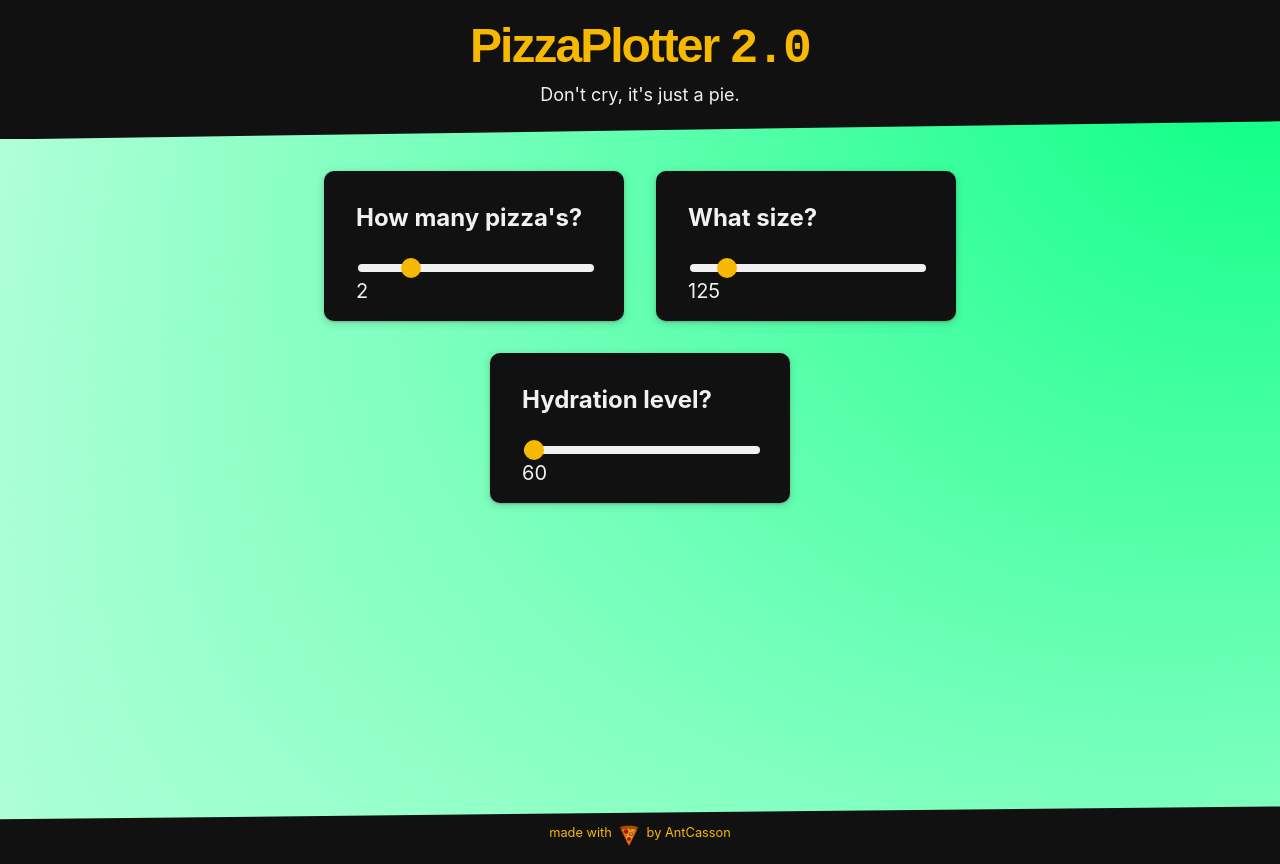
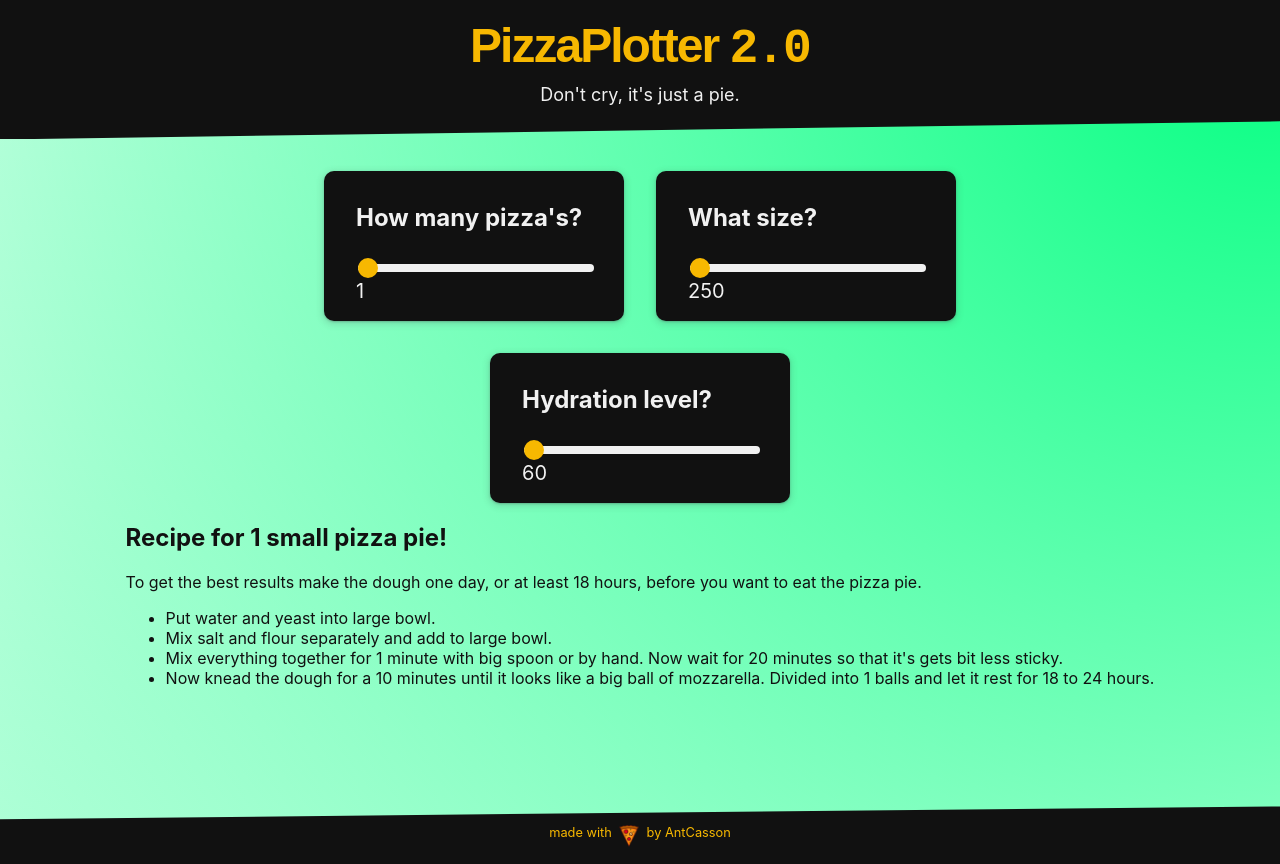
Before and after one commit to AntCasson/perfecto-pizza, a Next.js app: page / in a window 1280 px wide. Built offline with nearby package versions, Linux system fonts and the light colour scheme.

Commit message:
Added recipe and str state of sizes

```diff
--- a/pages/index.js
+++ b/pages/index.js
@@ -1,20 +1,35 @@
 import Head from "next/head";
 import Image from "next/image";
-import { useState } from "react";
+import { useState, useEffect } from "react";
 import styles from "../styles/Home.module.css";
 
 export default function Home() {
   const [recipe, setRecipe] = useState({
-    numberOfPizzas: 2,
-    sizeOfPizza: 125,
+    numberOfPizzas: 1,
+    totalDoughSize: 250,
+    pizzaSize: "small",
     hydration: 60
   });
+
+  const { numberOfPizzas, totalDoughSize, pizzaSize, hydration } = recipe;
 
   const onChange = e => {
     const name = e.target.name;
     const value = e.target.value;
     setRecipe(prev => ({ ...prev, [name]: value }));
   };
+
+  useEffect(() => {
+    if (totalDoughSize < 300) {
+      setRecipe(prev => ({ ...prev, pizzaSize: "small" }));
+    }
+    if (totalDoughSize >= 300) {
+      setRecipe(prev => ({ ...prev, pizzaSize: "medium" }));
+    }
+    if (totalDoughSize > 325) {
+      setRecipe(prev => ({ ...prev, pizzaSize: "large" }));
+    }
+  }, [totalDoughSize]);
 
   return (
     <div className={styles.container}>
@@ -43,12 +58,12 @@ export default function Home() {
               onChange={onChange}
               type='range'
               name='numberOfPizzas'
-              value={recipe.numberOfPizzas}
+              value={numberOfPizzas}
               min='1'
               max='6'
               className={styles.slider}
             ></input>
-            <p>{recipe.numberOfPizzas}</p>
+            <p>{numberOfPizzas}</p>
           </section>
 
           <section className={styles.card}>
@@ -56,13 +71,14 @@ export default function Home() {
             <input
               onChange={onChange}
               type='range'
-              name='sizeOfPizza'
-              value={recipe.sizeOfPizza}
-              min='100'
-              max='300'
+              name='totalDoughSize'
+              value={totalDoughSize}
+              min='250'
+              max='350'
+              step={25}
               className={styles.slider}
             ></input>
-            <p>{recipe.sizeOfPizza}</p>
+            <p>{totalDoughSize}</p>
           </section>
 
           <section className={styles.card}>
@@ -71,16 +87,43 @@ export default function Home() {
               onChange={onChange}
               type='range'
               name='hydration'
-              value={recipe.hydration}
+              value={hydration}
               min='60'
-              max='75'
+              max='70'
+              step={1}
               className={styles.slider}
             ></input>
             <p>{recipe.hydration}</p>
           </section>
         </div>
 
-        <div className='recipe__wrapper'></div>
+        <div className={styles.recipe__wrapper}>
+          <h2 className='style.recipe__title'>
+            Recipe for {numberOfPizzas} {pizzaSize}{" "}
+            {numberOfPizzas > 1 ? "pizza's!" : "pizza pie!"}
+          </h2>
+          <p className='style.recipe__subtitle'>
+            To get the best results make the dough one day, or at least 18
+            hours, before you want to eat the pizza pie.
+          </p>
+          <ul className='style.recipe__steps'>
+            <li className='style.recipe__step'>
+              Put water and yeast into large bowl.
+            </li>
+            <li className='style.recipe__step'>
+              Mix salt and flour separately and add to large bowl.
+            </li>
+            <li className='style.recipe__step'>
+              Mix everything together for 1 minute with big spoon or by hand.
+              Now wait for 20 minutes so that it's gets bit less sticky.
+            </li>
+            <li className='style.recipe__step'>
+              Now knead the dough for a 10 minutes until it looks like a big
+              ball of mozzarella. Divided into {numberOfPizzas} balls and let it
+              rest for 18 to 24 hours.
+            </li>
+          </ul>
+        </div>
       </main>
 
       <footer className={styles.footer}>
```
